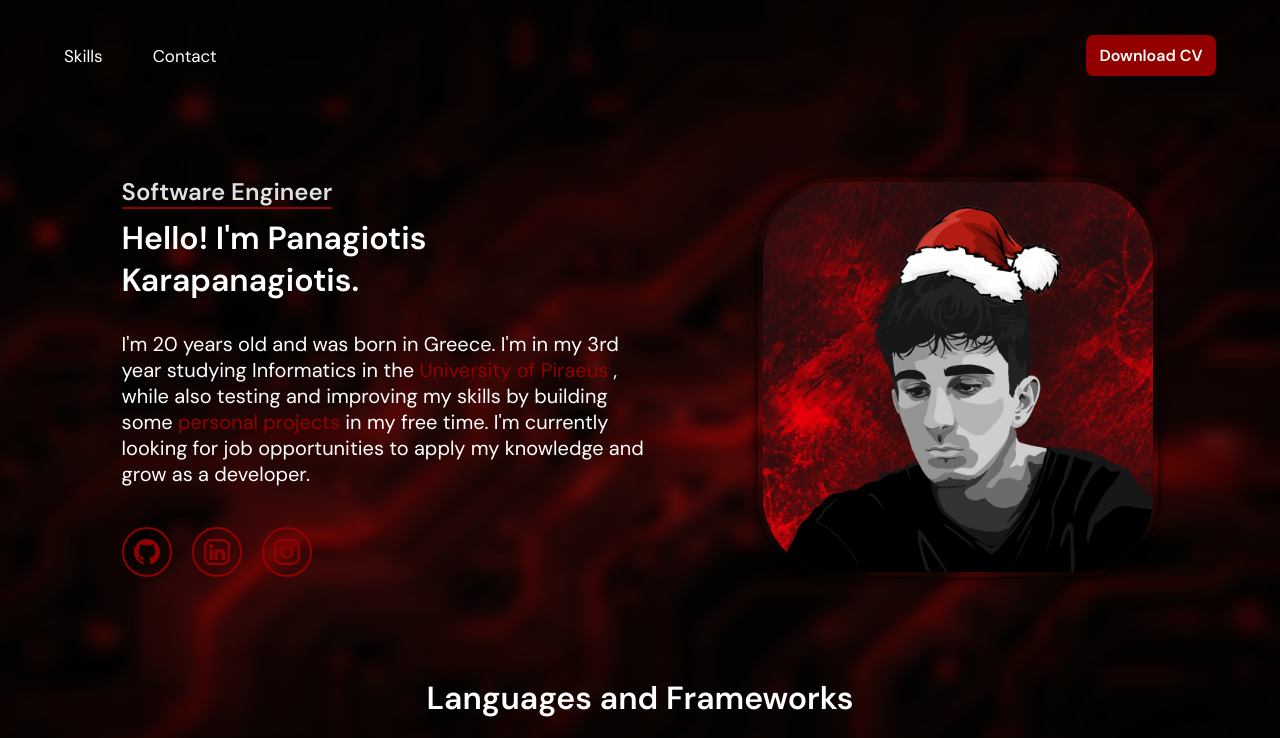
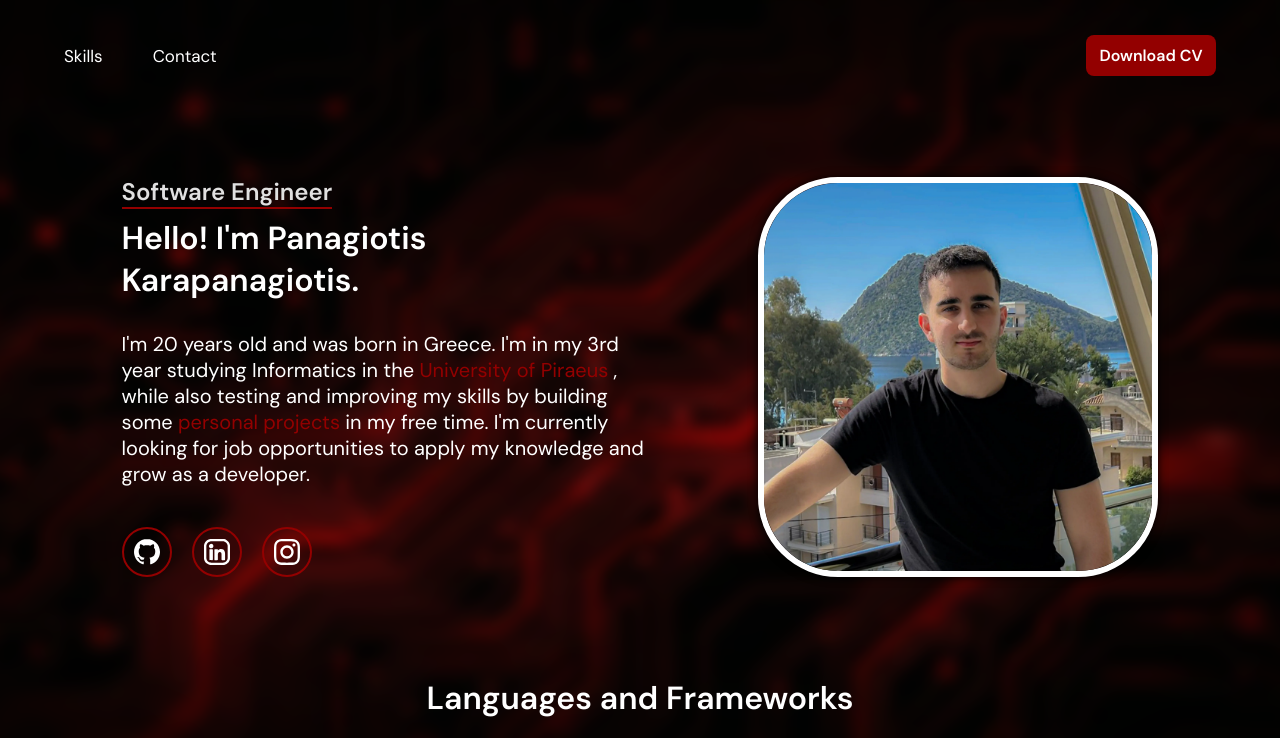
Before and after one commit to PanosKarap/my-portfolio, a React (Vite) app: page / in a window 1280 px wide. Shown: the top 738 px of the page. Built offline with nearby package versions, Linux system fonts and the light colour scheme; a web font is replaced by a local one.

Commit message:
Changed hero photo and social icon color

```diff
--- a/src/components/logo/Logo.css
+++ b/src/components/logo/Logo.css
@@ -9,7 +9,7 @@
 .profile-logo {
   width: 40rem;
   height: 40rem;
-  padding: 5px;
+  border: 6px solid white;
   border-radius: 20%;
   box-shadow: 0px 0px 10px black;
 }
--- a/src/components/logo/Logo.jsx
+++ b/src/components/logo/Logo.jsx
@@ -1,5 +1,5 @@
 import "./Logo.css";
-import profilelogo from "../../assets/profile-logo-xmas.webp";
+import profilelogo from "../../assets/profile-logo.webp";
 import SocialIcon from "../socialIcon/SocialIcon";
 
 import GithubLogo from "../../assets/github_logo.svg?react";
--- a/src/components/socialIcon/SocialIcon.css
+++ b/src/components/socialIcon/SocialIcon.css
@@ -8,13 +8,8 @@
 }
 
 .social-icon:hover {
-  border: 2px solid var(--lightgrey);
   transform: translateY(-3px);
   cursor: pointer;
-}
-
-.social-icon:hover path {
-  fill: var(--primary-tint);
 }
 
 .social-icon svg {
@@ -24,5 +19,5 @@
 }
 
 .social-icon path {
-  fill: var(--primary-base);
+  fill: var(--white);
 }
```
Also changed, not shown: src/assets/profile-logo-xmas.webp (deleted), src/assets/profile-logo.webp.
